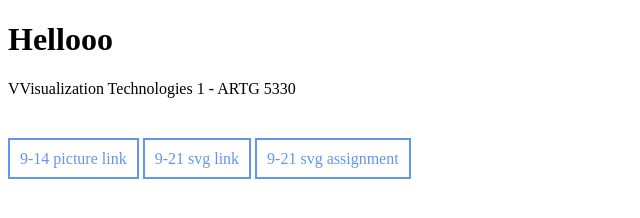
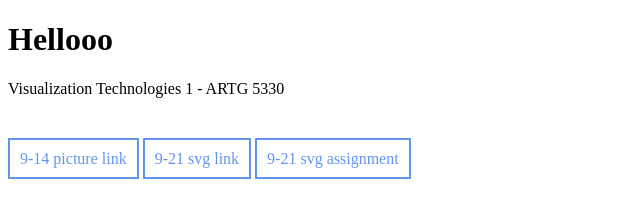
Before and after one commit to nkux1/nkux.github.io, a plain HTML site: page index.html in a window 1280 px wide. Shown: the full height of the page, 0-640 px from the left. Drawn offline with Linux system fonts and the light colour scheme.

Commit message:
Update index.html

```diff
--- a/index.html
+++ b/index.html
@@ -6,7 +6,7 @@
 </head>
 <body>
     <h1>Hellooo</h1>
-    <p>VVisualization Technologies 1 - ARTG 5330 </p>
+    <p>Visualization Technologies 1 - ARTG 5330 </p>
     <br><br>
     <a class="links" href="/homework/09-14/index.html">9-14 picture link</a>
     <a class="links" href="/homework/9-21/index.html">9-21 svg link</a>
```
